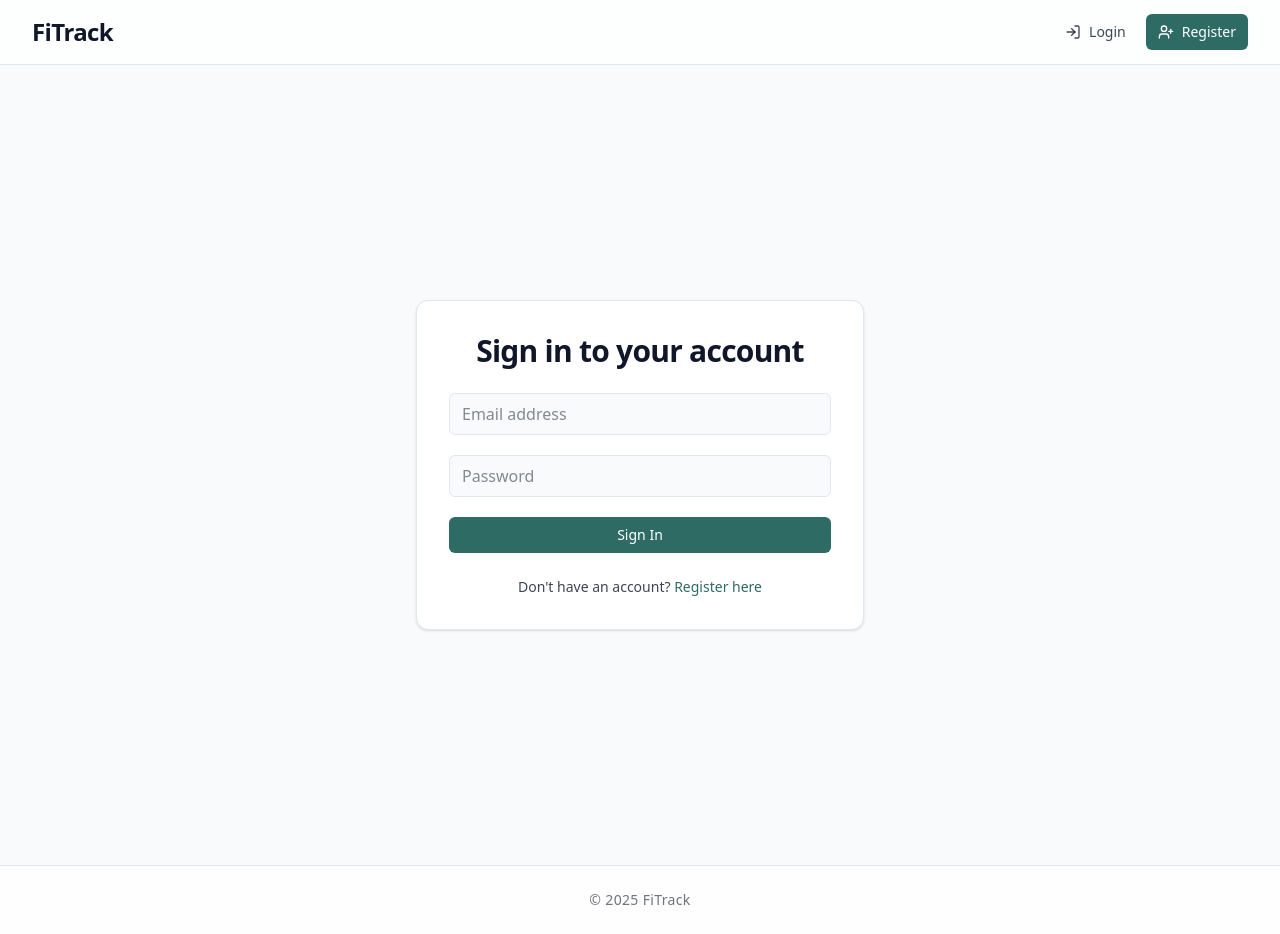
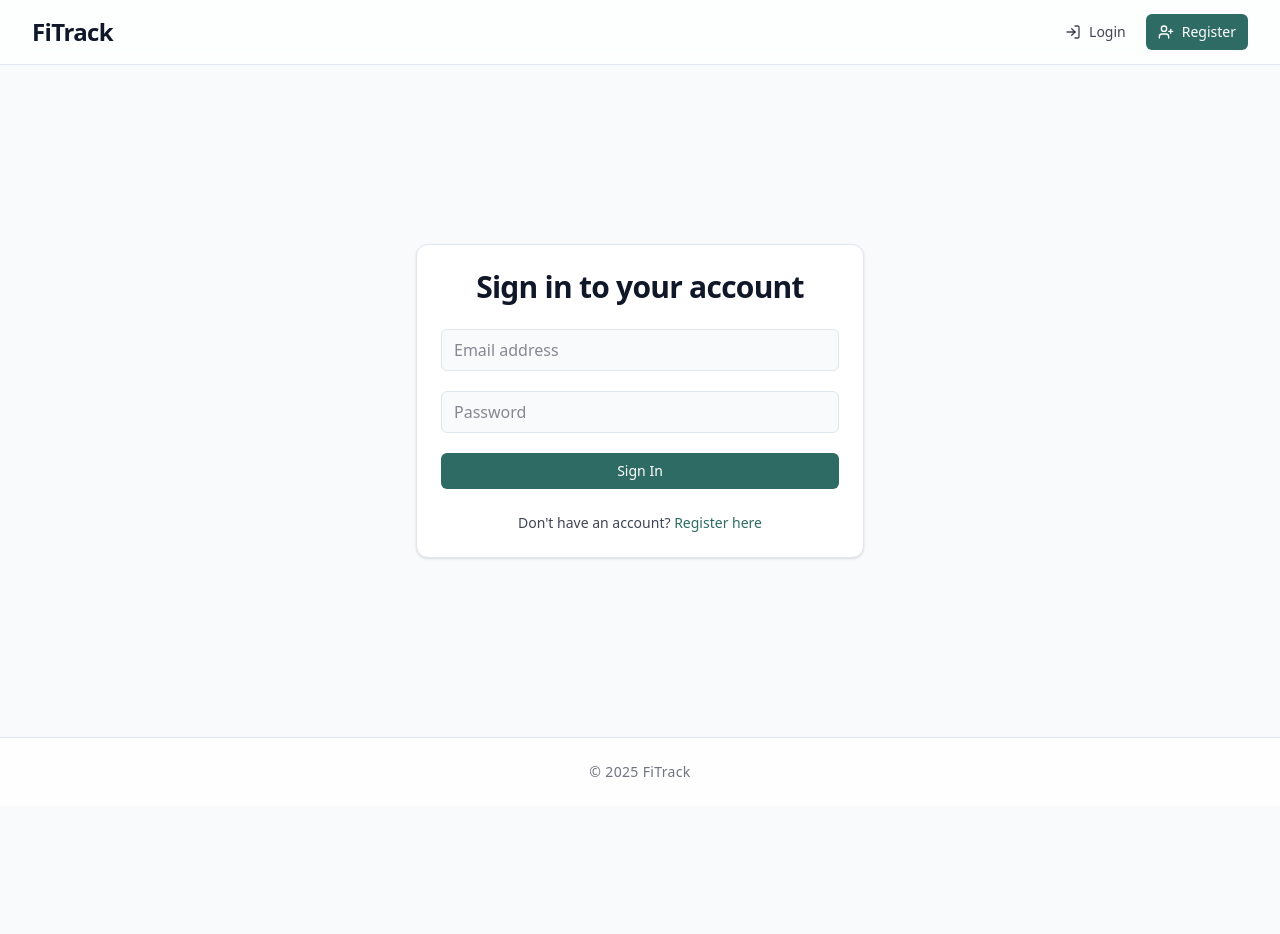
Before and after one commit to anrokk/finance-tracker, a Next.js app in the folder frontend/: page /login in a window 1280 px wide. After the commit the page ends 806 px from the top, so only its background shows below. Built offline with nearby package versions, Linux system fonts and the light colour scheme.

Commit message:
frontend improvements & hydration fix

```diff
--- a/frontend/src/app/components/Header.tsx
+++ b/frontend/src/app/components/Header.tsx
@@ -11,14 +11,14 @@ export default function Header() {
 
     useEffect(() => {
         setIsMounted(true);
-    });
+    }, []);
 
     return (
         <header className="bg-card/80 border-b border-border backdrop-blur supports-[backdrop-filter]:bg-card/70">
             <nav className="max-w-7xl mx-auto px-4 sm:px-6 lg:px-8">
                 <div className="flex justify-between items-center h-16">
                     <div className="flex-shrink-0">
-                        <Link href={isAuthenticated && isMounted ? "/dashboard" : "/"} className="text-xl sm:text-2xl font-semibold tracking-tight text-foreground hover:text-primary transition-colors">
+                        <Link href={isMounted && isAuthenticated ? "/dashboard" : "/"} className="text-xl sm:text-2xl font-semibold tracking-tight text-foreground hover:text-primary transition-colors" suppressHydrationWarning>
                             FiTrack
                         </Link>
                     </div>
--- a/frontend/src/app/layout.tsx
+++ b/frontend/src/app/layout.tsx
@@ -26,9 +26,10 @@ export default function RootLayout({
   children: React.ReactNode;
 }>) {
   return (
-    <html lang="en">
+    <html lang="en" suppressHydrationWarning>
       <body
-        className={`${geistSans.variable} ${geistMono.variable} antialiased flex flex-col min-h-screen bg-gray-50`}
+        className={`${geistSans.variable} ${geistMono.variable} antialiased flex flex-col min-h-screen`}
+        suppressHydrationWarning
       >
         <Providers>
           <Header></Header>
--- a/frontend/src/app/login/page.tsx
+++ b/frontend/src/app/login/page.tsx
@@ -55,8 +55,8 @@ export default function LoginPage() {
     }
 
     return (
-        <div className="flex items-center justify-center min-h-screen px-4">
-            <div className="w-full max-w-md p-8 space-y-6 bg-card border border-border rounded-xl shadow-sm">
+        <div className="flex items-center justify-center min-h-[calc(100vh-8rem)] px-4 py-8">
+            <div className="w-full max-w-md p-6 space-y-6 bg-card border border-border rounded-xl shadow-sm">
                 <div className="text-center">
                     <h2 className="text-2xl sm:text-3xl font-semibold tracking-tight text-foreground">
                         Sign in to your account
--- a/frontend/src/app/register/page.tsx
+++ b/frontend/src/app/register/page.tsx
@@ -65,8 +65,8 @@ export default function RegisterPage() {
     };
 
     return (
-        <div className="flex items-center justify-center min-h-screen px-4">
-            <div className="w-full max-w-md p-8 space-y-6 bg-card border border-border rounded-xl shadow-sm">
+        <div className="flex items-center justify-center min-h-[calc(100vh-8rem)] px-4 py-8">
+            <div className="w-full max-w-md p-6 space-y-6 bg-card border border-border rounded-xl shadow-sm">
                 <div className="text-center">
                     <h2 className="text-2xl sm:text-3xl font-semibold tracking-tight text-foreground">
                         Create a new account
```
